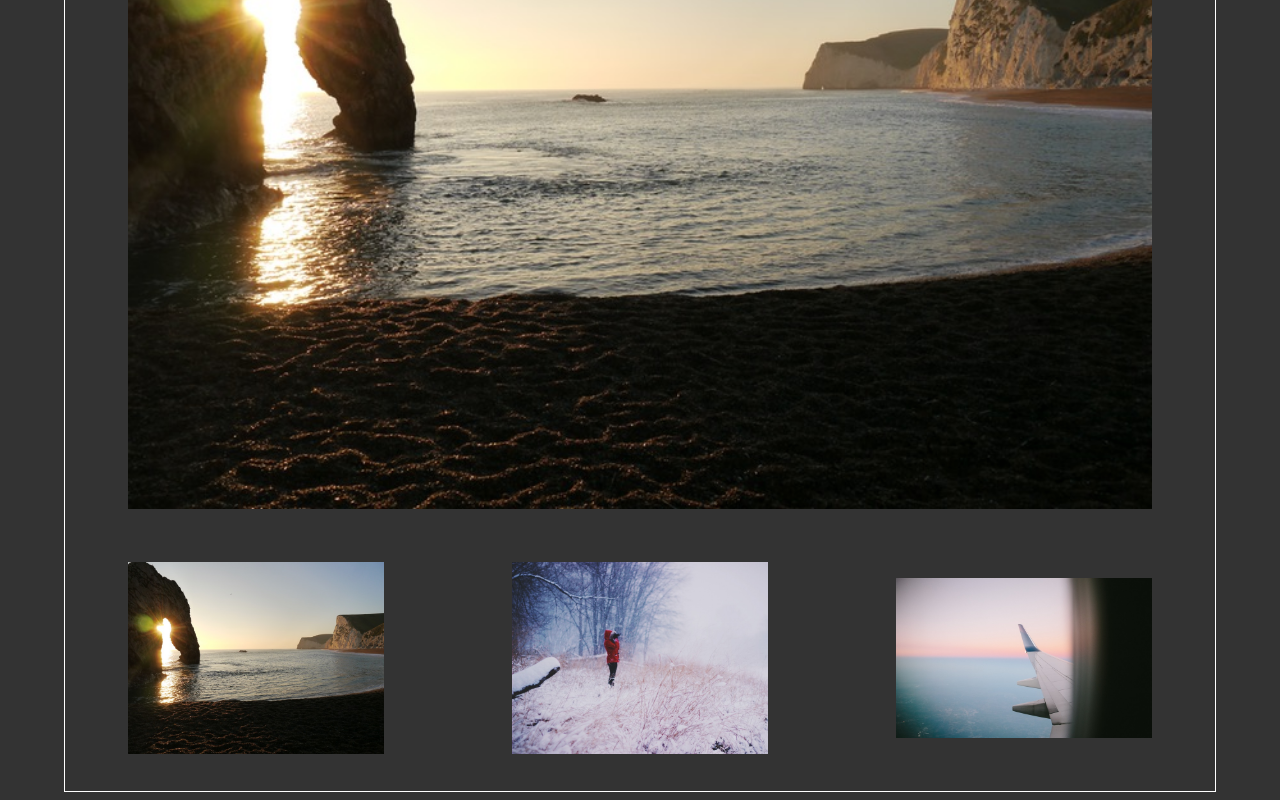
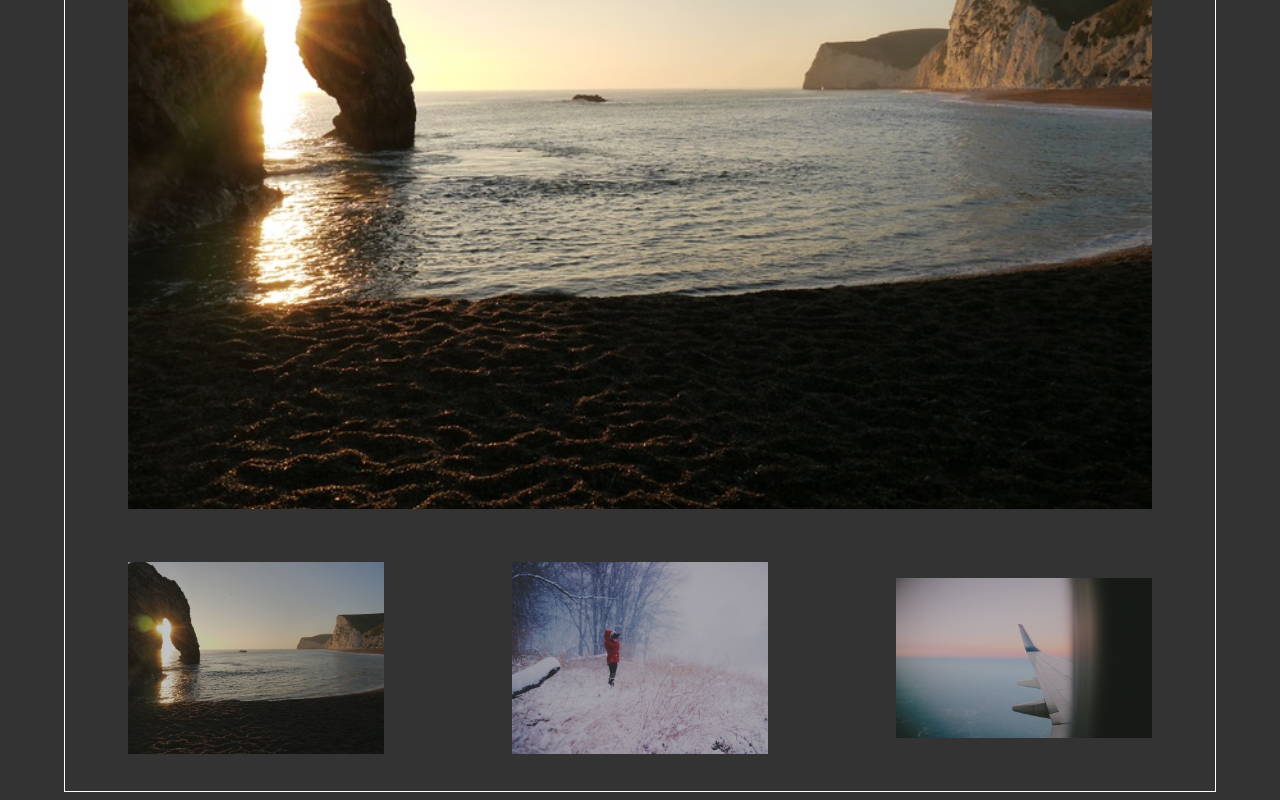
Before and after one commit to makobasuri/img-gallery, a website: page index.html in a window 1280 px wide. Shown: the part 397-1197 px from the top of the page. Drawn offline with nearby package versions, Linux system fonts and the light colour scheme; files that its build step writes are made by us from their sources.

Commit message:
added basic usability features

```diff
--- a/src/scss/style.scss
+++ b/src/scss/style.scss
@@ -58,6 +58,13 @@ h1 {
 
 .gal--img {
     width: 20vw;
+    opacity: 0.7;
+    transition: opacity 0.5s ease-in-out;
+    cursor: pointer;
+
+    &:hover {
+        opacity: 1;
+    }
 }
 
 // --------------------------------------------------
```
